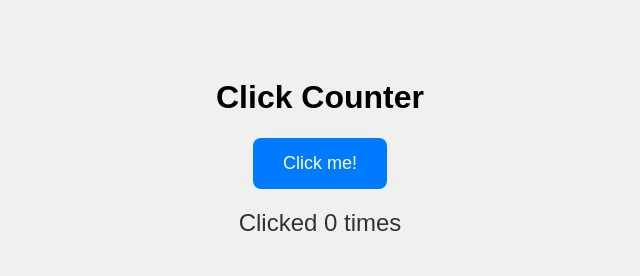
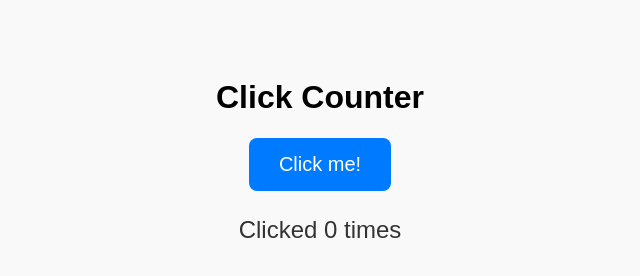
Before and after one commit to aiswaryaanoop12-bot/click-counder, a plain HTML site: page index.html in a window 1280 px wide. Shown: the whole page, without its empty margins (320-960 px from the left). Drawn offline with Linux system fonts and the light colour scheme.

Commit message:
Update index.html

```diff
--- a/index.html
+++ b/index.html
@@ -9,24 +9,24 @@
       font-family: Arial, sans-serif;
       text-align: center;
       padding: 50px;
-      background-color: #f0f0f0;
+      background-color: #f9f9f9;
     }
     button {
+      font-size: 20px;
       padding: 15px 30px;
-      font-size: 18px;
-      cursor: pointer;
+      border: none;
+      border-radius: 8px;
       background-color: #007bff;
       color: white;
-      border: none;
-      border-radius: 8px;
-      transition: background-color 0.3s;
+      cursor: pointer;
+      transition: background-color 0.3s ease;
     }
     button:hover {
       background-color: #0056b3;
     }
     #count {
+      margin-top: 25px;
       font-size: 24px;
-      margin-top: 20px;
       color: #333;
     }
   </style>
@@ -34,13 +34,13 @@
 <body>
 
   <h1>Click Counter</h1>
-  <button id="clickButton">Click me!</button>
+  <button id="clickBtn">Click me!</button>
   <div id="count">Clicked 0 times</div>
 
   <script>
-    // Make sure script runs after elements load
-    window.onload = () => {
-      const button = document.getElementById('clickButton');
+    // Wait until DOM content is loaded
+    document.addEventListener('DOMContentLoaded', () => {
+      const button = document.getElementById('clickBtn');
       const countDisplay = document.getElementById('count');
       let count = 0;
 
@@ -48,7 +48,7 @@
         count++;
         countDisplay.textContent = Clicked ${count} ${count === 1 ? 'time' : 'times'};
       });
-    };
+    });
   </script>
 
 </body>
```
